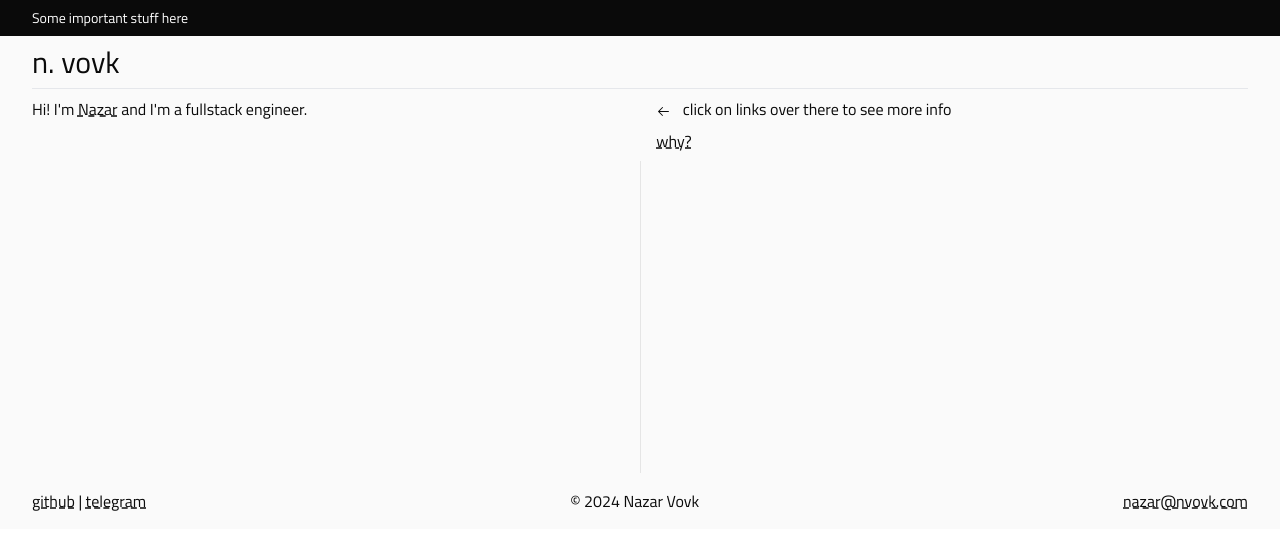
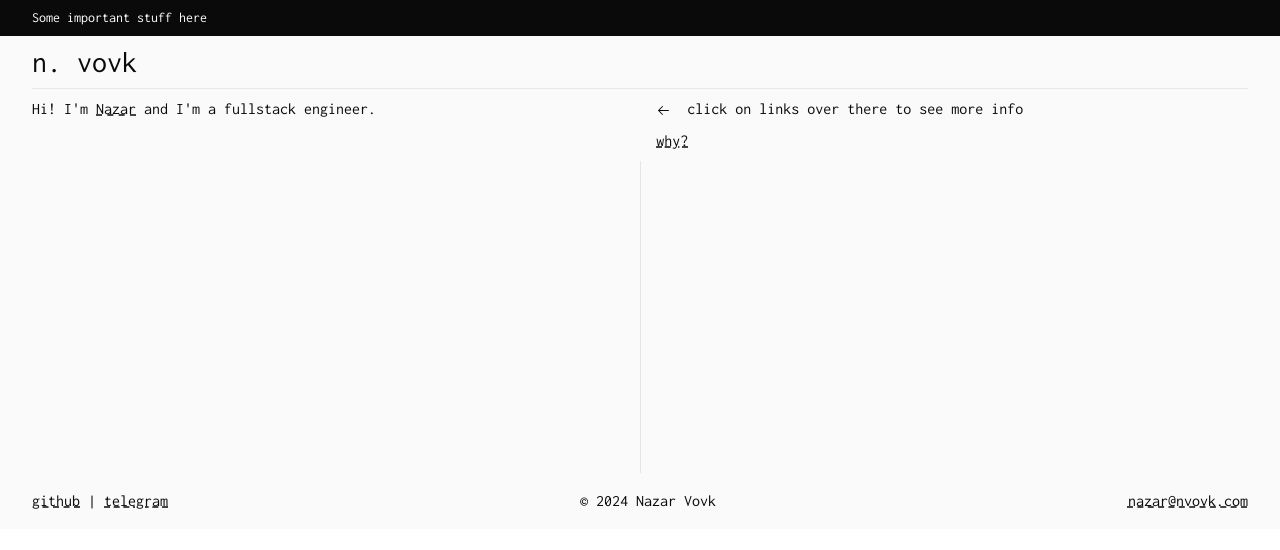
Before and after one commit to nazarvovk/nvovk, a Next.js app: page / in a window 1280 px wide. Shown: the top 550 px of the page. Built offline with nearby package versions, Linux system fonts and the light colour scheme.

Commit message:
feat: monospace font

```diff
--- a/src/components/layout.tsx
+++ b/src/components/layout.tsx
@@ -1,11 +1,11 @@
 import { ReactNode, useEffect, useReducer, useState } from 'react'
 import { ContentBoundary } from './content-boundary'
 import { cn } from '@/utils/cn'
-import { Titillium_Web } from 'next/font/google'
+import { Inconsolata } from 'next/font/google'
 import { Banner } from './banner'
 import Link from 'next/link'
 
-const font = Titillium_Web({ weight: '400', subsets: ['latin'] })
+const font = Inconsolata({ weight: '400', subsets: ['latin'] })
 
 export const Layout = ({ children }: { children: ReactNode }) => {
   return (
```
